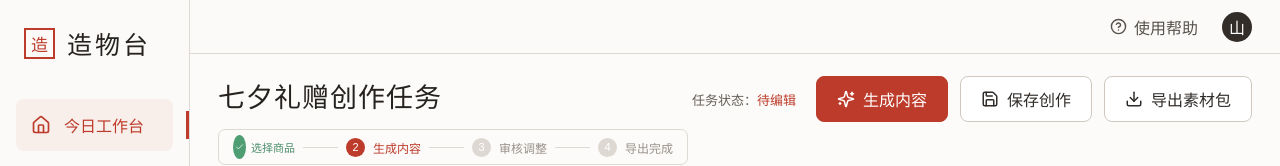
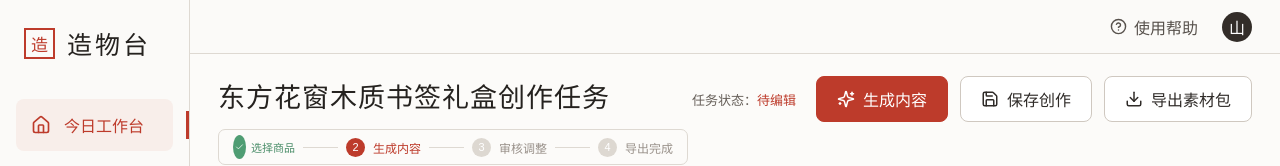
Before and after one commit to ShadowDragon1994/TBWC, a React (Vite) app: page / in a window 1280 px wide. Shown: the top 166 px of the page. Built offline with nearby package versions, Linux system fonts and the light colour scheme.

Commit message:
feat: continue and auto-save platform drafts

```diff
--- a/src/App.tsx
+++ b/src/App.tsx
@@ -1,4 +1,4 @@
-import { useMemo, useState, type ReactNode } from 'react'
+import { useEffect, useMemo, useState, type ReactNode } from 'react'
 import { Archive, Box, Check, ChevronDown, CircleHelp, Download, FileImage, Home, Image, Lock, RefreshCw, Save, Settings, Sparkles, TriangleAlert } from 'lucide-react'
 import productImage from './assets/bookmark-gift.png'
 import { checkCompliance, generateMockContent, type ContentPlatform } from './features/creation/creation'
@@ -6,15 +6,32 @@ import { mockProduct } from './features/products/mockProducts'
 import { ProductLibrary } from './features/products/ProductLibrary'
 import type { ProductRecord } from './features/products/products.api'
 import { CreationRecords } from './features/creation-records/CreationRecords'
-import { creationRecordsApi } from './features/creation-records/creation-records.api'
+import { creationRecordsApi, type CreationRecord } from './features/creation-records/creation-records.api'
 
 const nav = [[Home, '今日工作台'], [Box, '商品库'], [Archive, '创作记录'], [Image, '模板与素材'], [Settings, '设置']] as const
 const exportOptions = ['主图 800×800', '详情页长图 750px', '竖版海报 3:4']
+const localDraftKey = 'zaowutai.creation-draft'
+
+function readLocalDraft() {
+  try {
+    const draft = JSON.parse(localStorage.getItem(localDraftKey) ?? 'null') as Record<string, unknown> | null
+    const product = draft?.product as Record<string, unknown> | undefined
+    const content = draft?.content as Record<string, unknown> | undefined
+    if (draft?.version !== 1 || (draft.platform !== '小红书' && draft.platform !== '抖音') || typeof product?.id !== 'string' || typeof product.name !== 'string' || typeof product.price !== 'number' || typeof content?.title !== 'string' || typeof content.body !== 'string' || !Array.isArray(content.sellingPoints) || !content.sellingPoints.every(point => typeof point === 'string')) return null
+    return {
+      platform: draft.platform as ContentPlatform,
+      product: product as ProductRecord | typeof mockProduct,
+      content: { platform: draft.platform as ContentPlatform, title: content.title, sellingPoints: content.sellingPoints as string[], body: content.body, status: '待编辑' as const },
+      editingRecordId: typeof draft.editingRecordId === 'string' ? draft.editingRecordId : null,
+    }
+  } catch { return null }
+}
 
 export function App() {
-  const [currentProduct, setCurrentProduct] = useState<ProductRecord | typeof mockProduct>(mockProduct)
+  const [initialDraft] = useState(readLocalDraft)
+  const [currentProduct, setCurrentProduct] = useState<ProductRecord | typeof mockProduct>(initialDraft?.product ?? mockProduct)
   const [variant, setVariant] = useState(0)
-  const [content, setContent] = useState(() => generateMockContent(mockProduct.id, 0))
+  const [content, setContent] = useState(() => initialDraft?.content ?? generateMockContent(mockProduct.id, 0))
   const [generating, setGenerating] = useState(false)
   const [exported, setExported] = useState(false)
   const [selectedNav, setSelectedNav] = useState('今日工作台')
@@ -24,8 +41,14 @@ export function App() {
   const [locked, setLocked] = useState(false)
   const [notice, setNotice] = useState('')
   const [saving, setSaving] = useState(false)
-  const [platform, setPlatform] = useState<ContentPlatform>('小红书')
+  const [platform, setPlatform] = useState<ContentPlatform>(initialDraft?.platform ?? '小红书')
+  const [editingRecordId, setEditingRecordId] = useState<string | null>(initialDraft?.editingRecordId ?? null)
   const findings = useMemo(() => checkCompliance(`${content.title} ${content.sellingPoints.join(' ')} ${content.body}`), [content])
+
+  useEffect(() => {
+    const timer = window.setTimeout(() => localStorage.setItem(localDraftKey, JSON.stringify({ version: 1, platform, product: currentProduct, content, editingRecordId })), 500)
+    return () => window.clearTimeout(timer)
+  }, [platform, currentProduct, content, editingRecordId])
 
   const generate = () => {
     setGenerating(true)
@@ -53,15 +76,17 @@ export function App() {
   const saveCreation = async () => {
     setSaving(true)
     try {
-      await creationRecordsApi.create({
+      const draft = {
         productId: currentProduct.id === mockProduct.id ? null : currentProduct.id,
         productName: currentProduct.name,
         platform,
         title: content.title,
         sellingPoints: content.sellingPoints,
         body: content.body,
-      })
-      setNotice('创作记录已保存到本机')
+      }
+      const saved = editingRecordId ? await creationRecordsApi.update(editingRecordId, draft) : await creationRecordsApi.create(draft)
+      setEditingRecordId(saved.data.id)
+      setNotice(editingRecordId ? '创作记录已更新' : '创作记录已保存到本机')
     } catch (error) { setNotice(error instanceof Error ? error.message : '保存创作记录失败') } finally { setSaving(false) }
   }
 
@@ -74,9 +99,9 @@ export function App() {
 
     <main>
       <header className="topbar"><div/><button onClick={() => setNotice('可直接编辑文案；生成与导出目前使用模拟数据')}><CircleHelp size={17}/>使用帮助</button><span className="avatar">山</span></header>
-      {selectedNav === '商品库' ? <ProductLibrary onUse={product => { setCurrentProduct(product); setContent(generateMockContent(product.id, 0, product.name, platform)); setVariant(0); setSelectedNav('今日工作台'); setNotice(`已选择“${product.name}”用于创作`) }}/> : selectedNav === '创作记录' ? <CreationRecords/> : <>
+      {selectedNav === '商品库' ? <ProductLibrary onUse={product => { setCurrentProduct(product); setContent(generateMockContent(product.id, 0, product.name, platform)); setEditingRecordId(null); setVariant(0); setSelectedNav('今日工作台'); setNotice(`已选择“${product.name}”用于创作`) }}/> : selectedNav === '创作记录' ? <CreationRecords onContinue={(record: CreationRecord) => { const recordPlatform: ContentPlatform = record.platform === '抖音' ? '抖音' : '小红书'; setCurrentProduct({ ...mockProduct, id: record.productId ?? mockProduct.id, name: record.productName }); setPlatform(recordPlatform); setContent({ platform: recordPlatform, title: record.title, sellingPoints: record.sellingPoints, body: record.body, status: '待编辑' }); setEditingRecordId(record.id); setSelectedNav('今日工作台'); setNotice('已载入历史创作，可继续修改') }}/> : <>
       <section className="page-head">
-        <div><h1>七夕礼赠创作任务</h1><div className="steps"><span className="done"><Check/>选择商品</span><i/><span className="current">2</span><b>生成内容</b><i/><span>3</span><b>审核调整</b><i/><span>4</span><b>导出完成</b></div></div>
+        <div><h1>{currentProduct.name}创作任务</h1><div className="steps"><span className="done"><Check/>选择商品</span><i/><span className="current">2</span><b>生成内容</b><i/><span>3</span><b>审核调整</b><i/><span>4</span><b>导出完成</b></div></div>
         <div className="head-actions"><div className="task-state">任务状态：<em>{generating ? '内容生成中' : exported ? '已导出' : '待编辑'}</em></div><button className="primary" onClick={generate} disabled={generating}><Sparkles size={18}/>{generating ? '正在生成…' : '生成内容'}</button><button className="secondary" onClick={() => void saveCreation()} disabled={saving}><Save size={18}/>{saving ? '保存中…' : '保存创作'}</button><button className="secondary" onClick={exportBundle}><Download size={18}/>导出素材包</button></div>
       </section>
 
--- a/src/features/creation-records/CreationRecords.tsx
+++ b/src/features/creation-records/CreationRecords.tsx
@@ -1,9 +1,9 @@
 import { useEffect, useState } from 'react'
-import { Clipboard, FileText, Search, Trash2 } from 'lucide-react'
+import { Clipboard, FileText, Pencil, Search, Trash2 } from 'lucide-react'
 import { creationRecordsApi, type CreationRecord } from './creation-records.api'
 import './creation-records.css'
 
-export function CreationRecords() {
+export function CreationRecords({ onContinue }: { onContinue: (record: CreationRecord) => void }) {
   const [records, setRecords] = useState<CreationRecord[]>([])
   const [query, setQuery] = useState('')
   const [message, setMessage] = useState('')
@@ -33,7 +33,7 @@ export function CreationRecords() {
       <h2>{record.title}</h2><p className="record-product">关联商品：{record.productName}</p>
       <ol>{record.sellingPoints.map((point, index) => <li key={index}>{point}</li>)}</ol>
       {record.body && <p className="record-body">{record.body}</p>}
-      <footer><button onClick={() => void copy(record)}><Clipboard/>复制文案</button><button aria-label="删除创作记录" onClick={() => void remove(record)}><Trash2/></button></footer>
+      <footer><button className="continue" onClick={() => onContinue(record)}><Pencil/>继续创作</button><button onClick={() => void copy(record)}><Clipboard/>复制文案</button><button aria-label="删除创作记录" onClick={() => void remove(record)}><Trash2/></button></footer>
     </article>)}</div>}
   </section>
 }
--- a/src/interactions.css
+++ b/src/interactions.css
@@ -42,6 +42,7 @@
 .toast button { margin-left: 8px; border: 0; color: #fff; background: transparent; font-size: 20px; line-height: 1; }
 button { touch-action: manipulation; }
 button:focus-visible, input:focus-visible { outline: 2px solid var(--red); outline-offset: 2px; }
+.records-grid footer .continue { margin-right: auto; border-color: var(--red); color: var(--red); }
 
 @media (max-width: 900px) {
   .toast { right: 12px; bottom: 12px; left: 12px; }
```
Also changed, not shown: 1 other file (tests, documents, lock files or other folders).
